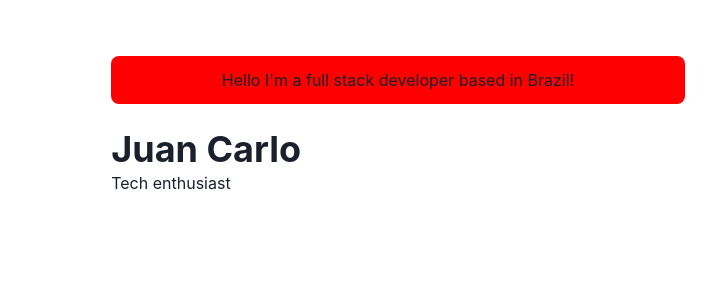
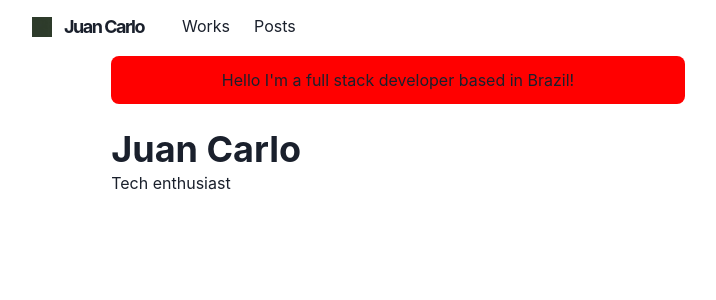
Before and after one commit to charsplusjk/juancarlo.dev, a Next.js app: page / in a window 1280 px wide. Shown: the top 300 px of the page, without its empty margins (242-958 px from the left). Built offline with nearby package versions, Linux system fonts and the light colour scheme.

Commit message:
feat(Navbar): add navigation bar

```diff
--- a/components/layouts/main.js
+++ b/components/layouts/main.js
@@ -1,5 +1,6 @@
 import Head from 'next/head'
 import { Box, Container } from '@chakra-ui/react'
+import Navbar from '../navbar'
 
 const Main = ({ children, router }) => {
     return (
@@ -9,8 +10,10 @@ const Main = ({ children, router }) => {
                 <title>Juan Carlo - Homepage</title>
             </Head>
 
+            <Navbar path={router.asPath} />
+
             <Container maxW="container.md" pt={14}>
-            {children}
+                {children}
             </Container>
         </Box>
     )
--- /dev/null
+++ b/components/logo.js
@@ -0,0 +1,35 @@
+import Link from 'next/link'
+import Image from 'next/image'
+import { Text, useColorModeValue } from '@chakra-ui/react'
+import styled from '@emotion/styled'
+
+const LogoBox = styled.span`
+    font-weight: bold;
+    font-size: 18px;
+    display: inline-flex;
+    align-items: center;
+    height: 30px;
+    line-height: 20px;
+    padding: 10px;
+
+    &:hover img {
+        transform: rotate(20deg);
+    }
+`
+
+const Logo = () => {
+    const greenImg = `/images/green.jpg`
+
+    return (
+        <Link href="/">
+                <LogoBox>
+                    <Image src={greenImg} width={20} height={20} alt='logo' />
+                    <Text color={useColorModeValue('gray.800', 'whiteAlpha.900')} fontFamily='M PLUS Rounded 1c' fontWeight="bold" ml={3}>
+                        Juan Carlo
+                    </Text>
+                </LogoBox>
+        </Link>
+    )
+}
+
+export default Logo
--- /dev/null
+++ b/components/navbar.js
@@ -0,0 +1,78 @@
+import Logo from './logo'
+import NextLink from 'next/link'
+import {
+    Container, Box, Link, Stack, Heading, Flex, Menu, MenuItem, MenuList, MenuButton, IconButton, useColorModeValue
+} from '@chakra-ui/react'
+import { HamburgerIcon } from '@chakra-ui/icons'
+
+const LinkItem = ({ href, path, children }) => {
+    const active = path === href
+    const inactiveColor = useColorModeValue('gray200', 'whiteAlpha.900')
+    return (
+        <NextLink href={href}>
+            <Link p={2} bg={active ? 'glassTeal' : undefined} color={active ? '#202023' : inactiveColor}>
+                {children}
+            </Link>
+        </NextLink>
+    )
+}
+
+const Navbar = props => {
+    const { path } = props
+
+    return (
+        <Box
+            position="fixed"
+            as="nav"
+            w="100%"
+            bg={useColorModeValue('#ffffff40', '#20202380')}
+            style={{ backdropFilter: 'blur(10px)' }}
+            zIndex={1} {...props}
+        >
+            <Container display="flex" p={2} maxW="container.md" wrap="wrap" align="center" justify="space-between">
+                <Flex align="center" mr={5}>
+                    <Heading as="h1" size="lg" letterSpacing={'tighter'}>
+                        <Logo />
+                    </Heading>
+                </Flex>
+
+                <Stack
+                    direction={{ base: 'column', md: 'row' }}
+                    display={{ base: 'none', md: 'flex' }}
+                    width={{ base: 'full', md: 'auto' }}
+                    alignItems="center"
+                    flexGrow={1}
+                    mt={{ base: 4, md: 0 }}
+                >
+                    <LinkItem href="/works" path={path}>Works</LinkItem>
+                    <LinkItem href="/posts" path={path}>Posts</LinkItem>
+                </Stack>
+                <Box flex={1} align="right">
+                    <Box ml={2} display={{ base: 'inline-block', md: 'none' }}>
+                        <Menu>
+                            <MenuButton
+                                as={IconButton}
+                                icon={<HamburgerIcon />}
+                                variant="outline"
+                                aria-label="Options"
+                            />
+                            <MenuList>
+                                <NextLink href="/" passHref>
+                                    <MenuItem as={Link}>About</MenuItem>
+                                </NextLink>
+                                <NextLink href="/works" passHref>
+                                    <MenuItem as={Link}>Works</MenuItem>
+                                </NextLink>
+                                <NextLink href="/posts" passHref>
+                                    <MenuItem as={Link}>Posts</MenuItem>
+                                </NextLink>
+                            </MenuList>
+                        </Menu>
+                    </Box>
+                </Box>
+            </Container>
+        </Box>
+    )
+}
+
+export default Navbar
```
Also changed, not shown: public/images/green.jpg (added).
